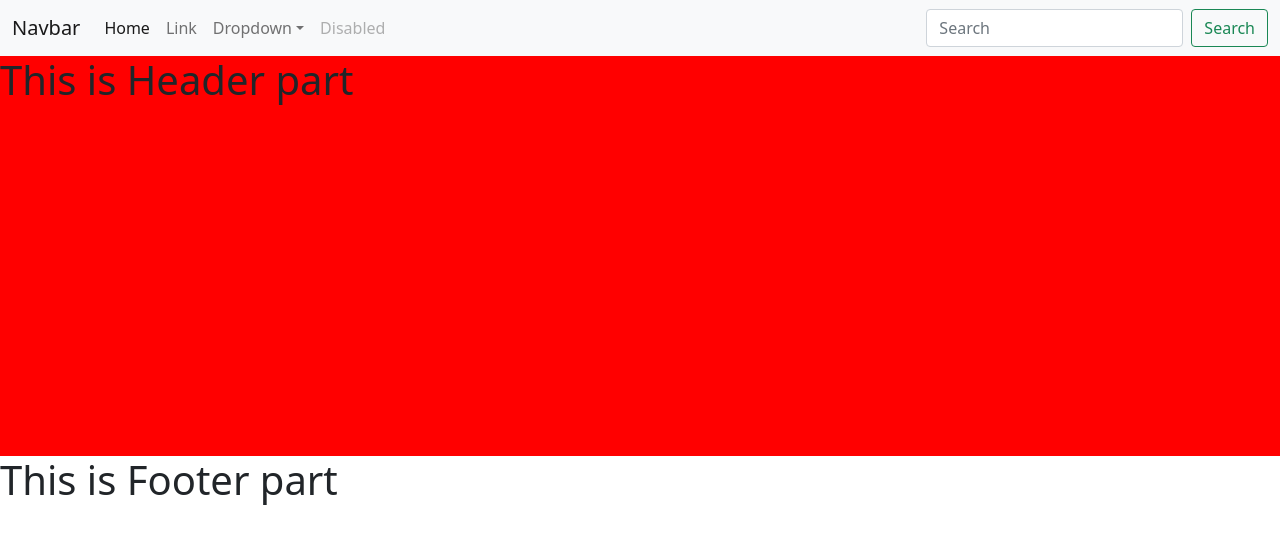
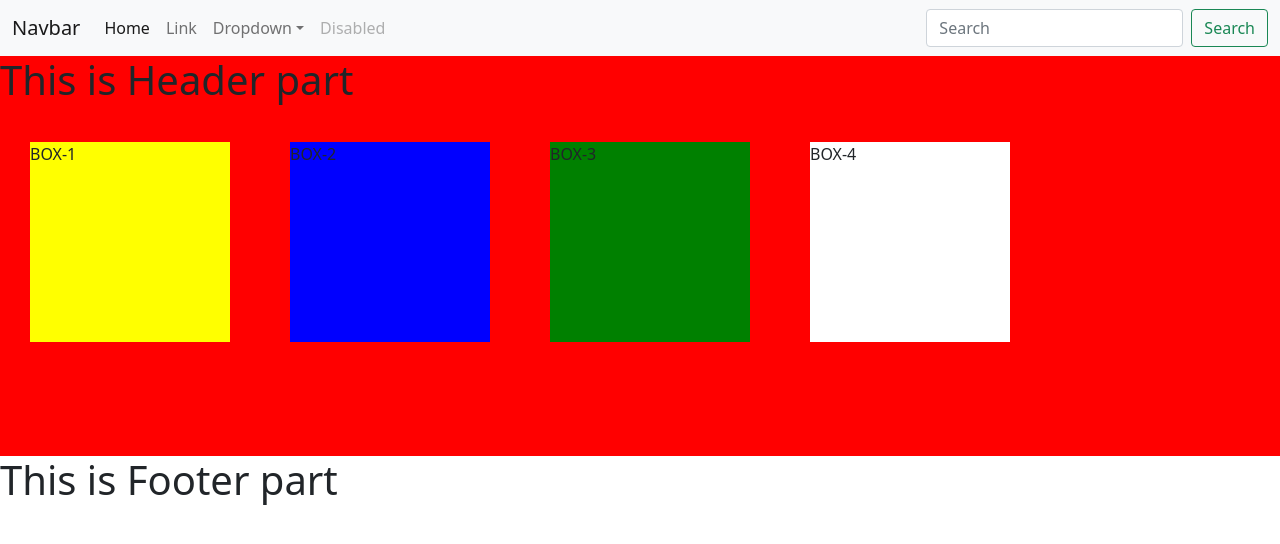
Before and after one commit to AisuryaSahoo/myreactproject, a React (Create React App) app: page / in a window 1280 px wide. Shown: the top 544 px of the page. Built offline with nearby package versions, Linux system fonts and the light colour scheme.

Commit message:
props concept

```diff
--- /dev/null
+++ b/src/Box.jsx
@@ -0,0 +1,19 @@
+import React from 'react'
+const Box = (props) =>{
+return(
+    <>
+    <div className="mybox" style={{height:"200px",width:"200px",backgroundColor:props.colorName, margin:"30px"}}>{props.boxName}</div>
+    </>
+)
+}
+export default Box
+
+
+
+function add(a,b)
+{
+    return a+b
+}
+
+add(5,6)
+add(10,20)
--- a/src/Header.jsx
+++ b/src/Header.jsx
@@ -1,12 +1,19 @@
 import React from "react";
-import './header.css';
-const Header = () =>{
-    return(
-        <>
-        <div className="hdr">
+import "./header.css";
+import Box from "./Box";
+const Header = () => {
+  return (
+    <>
+      <div className="hdr" style={{ display: "flex", flexDirection: "column" }}>
         <h1>This is Header part</h1>
+        <div className="boxContainer" style={{ display: "flex" }}>
+          <Box boxName="BOX-1" colorName="yellow"/>
+          <Box boxName="BOX-2"colorName="blue"/>
+          <Box boxName="BOX-3" colorName="green"/>
+          <Box boxName="BOX-4" colorName="white"/>
         </div>
-        </>
-    )
-}
-export default Header
+      </div>
+    </>
+  );
+};
+export default Header;
```
